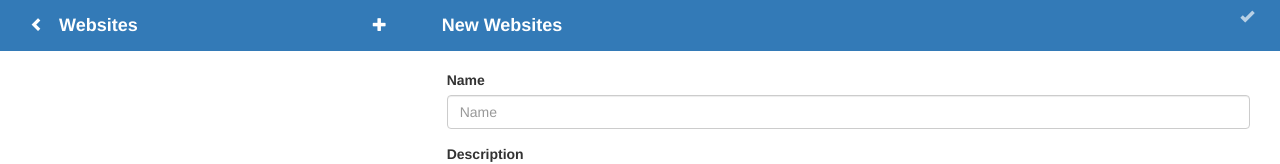
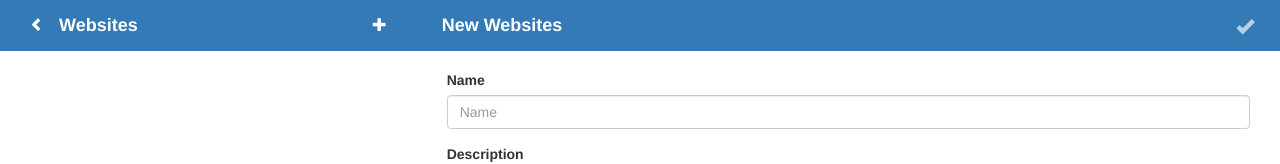
Before and after one commit to AmyHSW/WebDevApp-Assignment-Spring2018, an Angular app: page /profile/1/website/new in a window 1280 px wide. Shown: the top 164 px of the page. Built offline with nearby package versions, Linux system fonts and the light colour scheme.

Commit message:
hw3 - changed ok icon look at website-new

```diff
--- a/src/app/views/page/page-new/page-new.component.html
+++ b/src/app/views/page/page-new/page-new.component.html
@@ -2,7 +2,7 @@
   <div class="container-fluid row">
     <div class="navbar-text pull-left">
       <a routerLink=".." class="cl-text-black cl-icon-padding">
-              <span class="glyphicon glyphicon-chevron-left"></span>
+        <span class="glyphicon glyphicon-chevron-left"></span>
       </a>
     </div>
     <div class="navbar-text pull-right">
--- a/src/app/views/website/website-new/website-new.component.html
+++ b/src/app/views/website/website-new/website-new.component.html
@@ -27,7 +27,7 @@
       <button routerLink=".."
               (click)="f.ngSubmit.emit()"
               [disabled]="!f.valid"
-              class="btn btn-link pull-right cl-text-white cl-icon-padding"
+              class="btn btn-link navbar-brand pull-right cl-text-white cl-icon-padding"
               aria-hidden="true">
         <span class="glyphicon glyphicon-ok"></span>
       </button>
```
